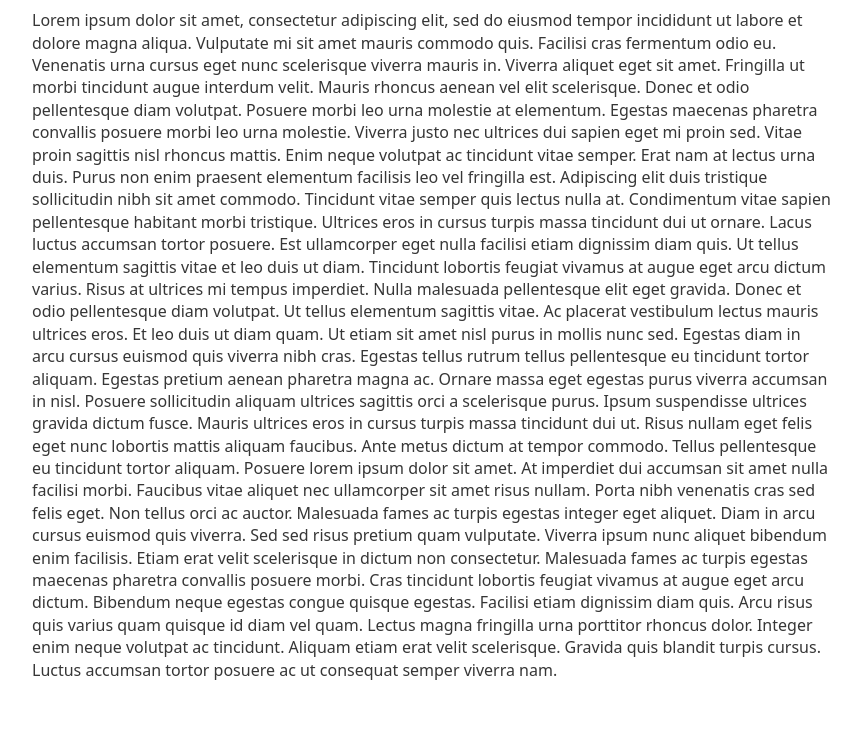
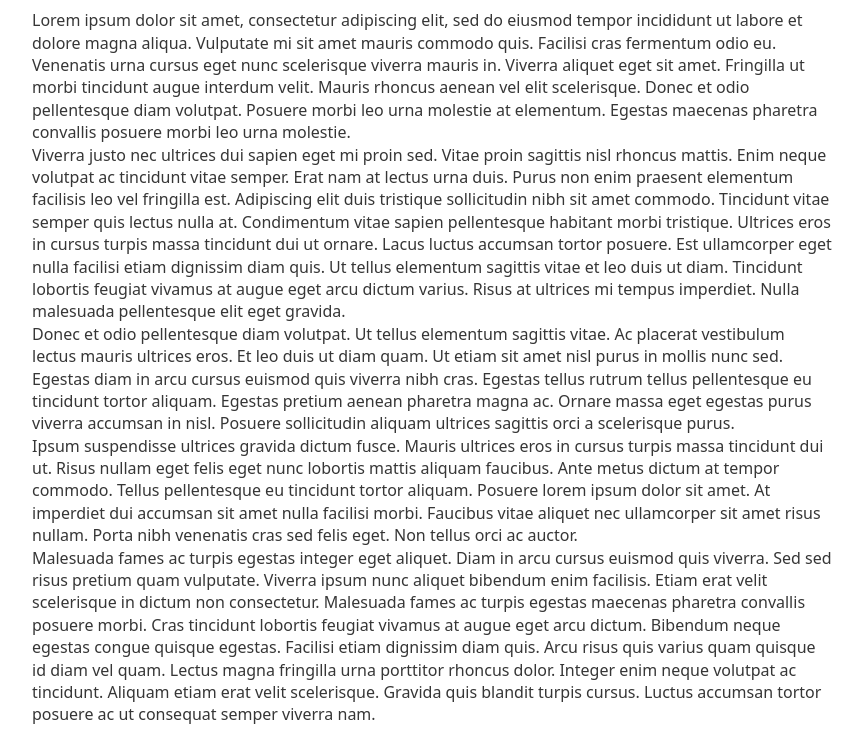
Before and after one commit to Fiorina161/website, a plain HTML site: page index.html in a window 1280 px wide. Shown: the part 76-822 px from the top of the page, without its empty margins (208-1071 px from the left). Before the commit the page ends 800 px from the top, so only its background shows below. Drawn offline with nearby package versions, Linux system fonts and the light colour scheme.

Commit message:
Update index.html

```diff
--- a/index.html
+++ b/index.html
@@ -1,9 +1,10 @@
 <!DOCTYPE html>
+<html>
 
     <head>
-    <meta charset="UTF-8">
-    <meta name="viewport" content="width=device-width, initial-scale=1.0">
-    <link rel="stylesheet" href="https://cdn.jsdelivr.net/npm/water.css@2/out/water.css">
+        <meta charset="UTF-8"/>
+        <meta name="viewport" content="width=device-width, initial-scale=1.0"/>
+        <link rel="stylesheet" href="https://cdn.jsdelivr.net/npm/water.css@2/out/water.css"/>
         <title>Rocket 69</title>
     </head>
 
@@ -12,13 +13,17 @@
             <h1>Welcome</h1>
             <div>
                         Lorem ipsum dolor sit amet, consectetur adipiscing elit, sed do eiusmod tempor incididunt ut labore et dolore magna aliqua. Vulputate mi sit amet mauris commodo quis. Facilisi cras fermentum odio eu. Venenatis urna cursus eget nunc scelerisque viverra mauris in. Viverra aliquet eget sit amet. Fringilla ut morbi tincidunt augue interdum velit. Mauris rhoncus aenean vel elit scelerisque. Donec et odio pellentesque diam volutpat. Posuere morbi leo urna molestie at elementum. Egestas maecenas pharetra convallis posuere morbi leo urna molestie.
-
+            </div>
+            <div>
                         Viverra justo nec ultrices dui sapien eget mi proin sed. Vitae proin sagittis nisl rhoncus mattis. Enim neque volutpat ac tincidunt vitae semper. Erat nam at lectus urna duis. Purus non enim praesent elementum facilisis leo vel fringilla est. Adipiscing elit duis tristique sollicitudin nibh sit amet commodo. Tincidunt vitae semper quis lectus nulla at. Condimentum vitae sapien pellentesque habitant morbi tristique. Ultrices eros in cursus turpis massa tincidunt dui ut ornare. Lacus luctus accumsan tortor posuere. Est ullamcorper eget nulla facilisi etiam dignissim diam quis. Ut tellus elementum sagittis vitae et leo duis ut diam. Tincidunt lobortis feugiat vivamus at augue eget arcu dictum varius. Risus at ultrices mi tempus imperdiet. Nulla malesuada pellentesque elit eget gravida.
-
+            </div>
+            <div>
                         Donec et odio pellentesque diam volutpat. Ut tellus elementum sagittis vitae. Ac placerat vestibulum lectus mauris ultrices eros. Et leo duis ut diam quam. Ut etiam sit amet nisl purus in mollis nunc sed. Egestas diam in arcu cursus euismod quis viverra nibh cras. Egestas tellus rutrum tellus pellentesque eu tincidunt tortor aliquam. Egestas pretium aenean pharetra magna ac. Ornare massa eget egestas purus viverra accumsan in nisl. Posuere sollicitudin aliquam ultrices sagittis orci a scelerisque purus.
-
+            </div>
+            <div>
                         Ipsum suspendisse ultrices gravida dictum fusce. Mauris ultrices eros in cursus turpis massa tincidunt dui ut. Risus nullam eget felis eget nunc lobortis mattis aliquam faucibus. Ante metus dictum at tempor commodo. Tellus pellentesque eu tincidunt tortor aliquam. Posuere lorem ipsum dolor sit amet. At imperdiet dui accumsan sit amet nulla facilisi morbi. Faucibus vitae aliquet nec ullamcorper sit amet risus nullam. Porta nibh venenatis cras sed felis eget. Non tellus orci ac auctor.
-
+            </div>
+            <div>
                         Malesuada fames ac turpis egestas integer eget aliquet. Diam in arcu cursus euismod quis viverra. Sed sed risus pretium quam vulputate. Viverra ipsum nunc aliquet bibendum enim facilisis. Etiam erat velit scelerisque in dictum non consectetur. Malesuada fames ac turpis egestas maecenas pharetra convallis posuere morbi. Cras tincidunt lobortis feugiat vivamus at augue eget arcu dictum. Bibendum neque egestas congue quisque egestas. Facilisi etiam dignissim diam quis. Arcu risus quis varius quam quisque id diam vel quam. Lectus magna fringilla urna porttitor rhoncus dolor. Integer enim neque volutpat ac tincidunt. Aliquam etiam erat velit scelerisque. Gravida quis blandit turpis cursus. Luctus accumsan tortor posuere ac ut consequat semper viverra nam.
             </div>
         </div>
```
Lines whose indentation alone changed are shown as unchanged.
